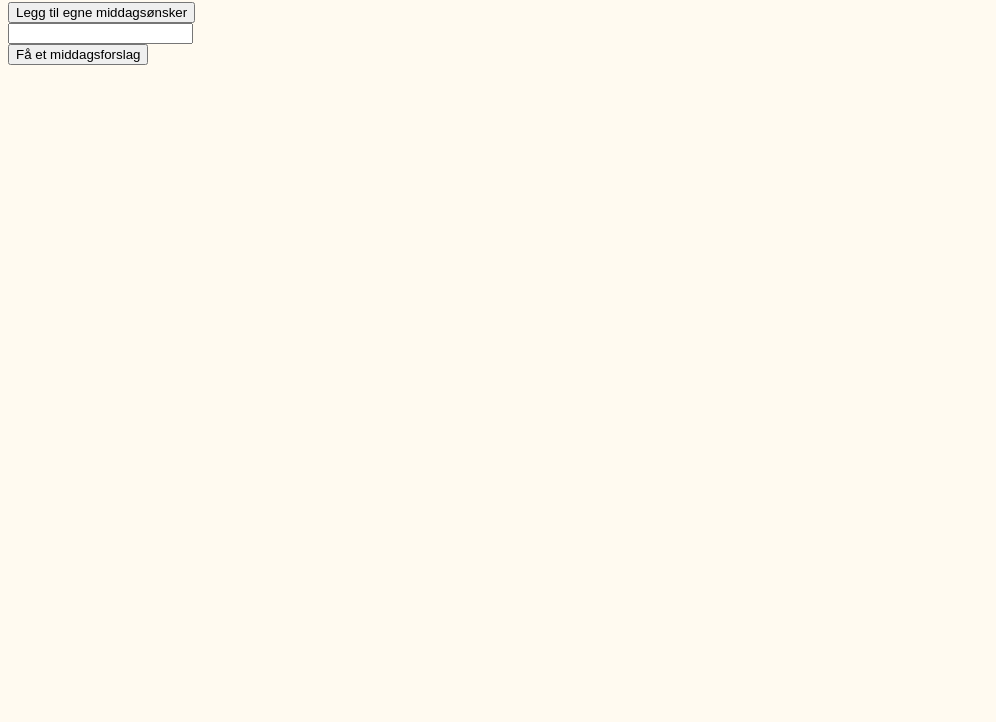
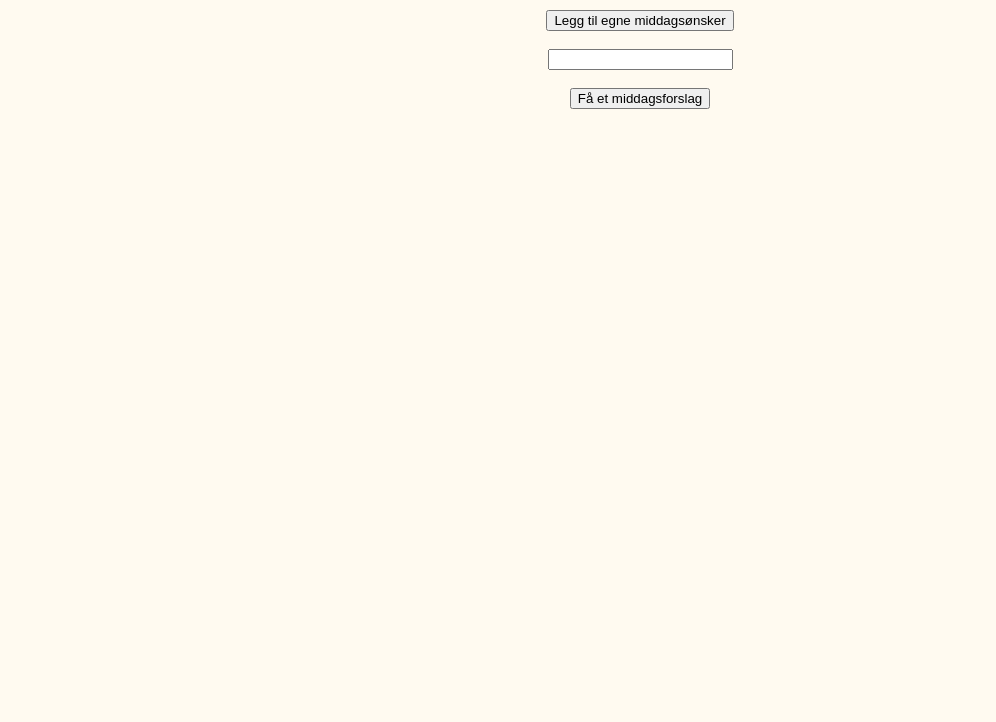
Before and after one commit to mailinnmoneel/Middagsrullet, a plain HTML site: page index.html in a window 1280 px wide. Shown: the part 78-800 px from the top of the page, without its empty margins (0-996 px from the left). Drawn offline with Linux system fonts and the light colour scheme.

Commit message:
lagt til litt CSS

```diff
--- a/index.html
+++ b/index.html
@@ -28,7 +28,7 @@ updateView();
 function updateView() {
 
     app.innerHTML=`
-
+    <div class="parent">
         <h1> Usikker på hva du vil spise til middag i dag?</h1>
 
         <button onclick="addFood()">Legg til egne middagsønsker</button><br>
@@ -37,7 +37,7 @@ function updateView() {
         <button onclick="randomFood()">Få et middagsforslag</button>
 
         <div id="suggestionDiv">${eatThisFood}</div>
-
+    </div>
     `;
 }
 
@@ -53,7 +53,7 @@ function randomFood()
 
 function addFood()
 {
-    foodInputField = document.getElementById("foodSuggestionsFromUser"); //Ikke helt MVC men fikser det senere
+    foodInputField = document.getElementById("foodSuggestionsFromUser");
     let newFood = foodInputField.value;
 
     food.push(newFood);
--- a/style.css
+++ b/style.css
@@ -3,3 +3,8 @@ body {
     background-color: floralwhite;
 
 }
+
+.parent {
+    display: grid;
+    place-items: center;
+}
```
Lines whose indentation alone changed are shown as unchanged.
